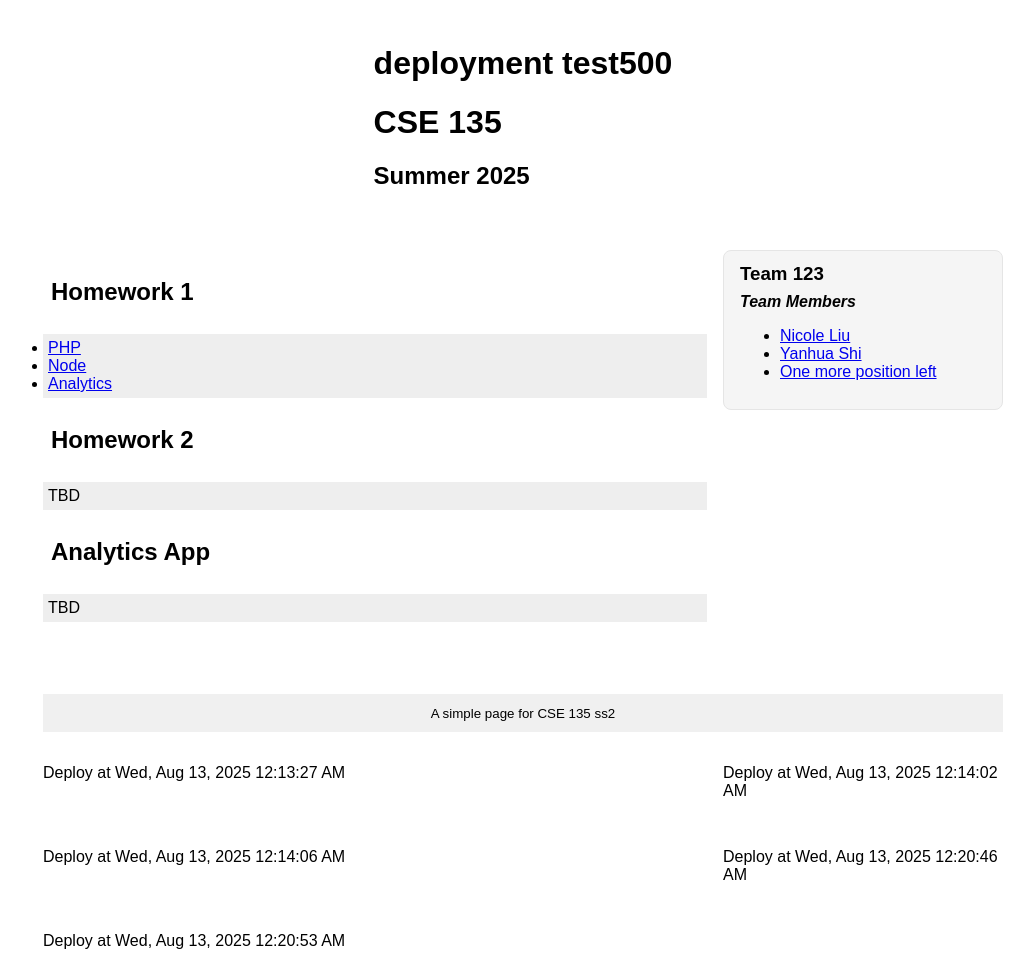
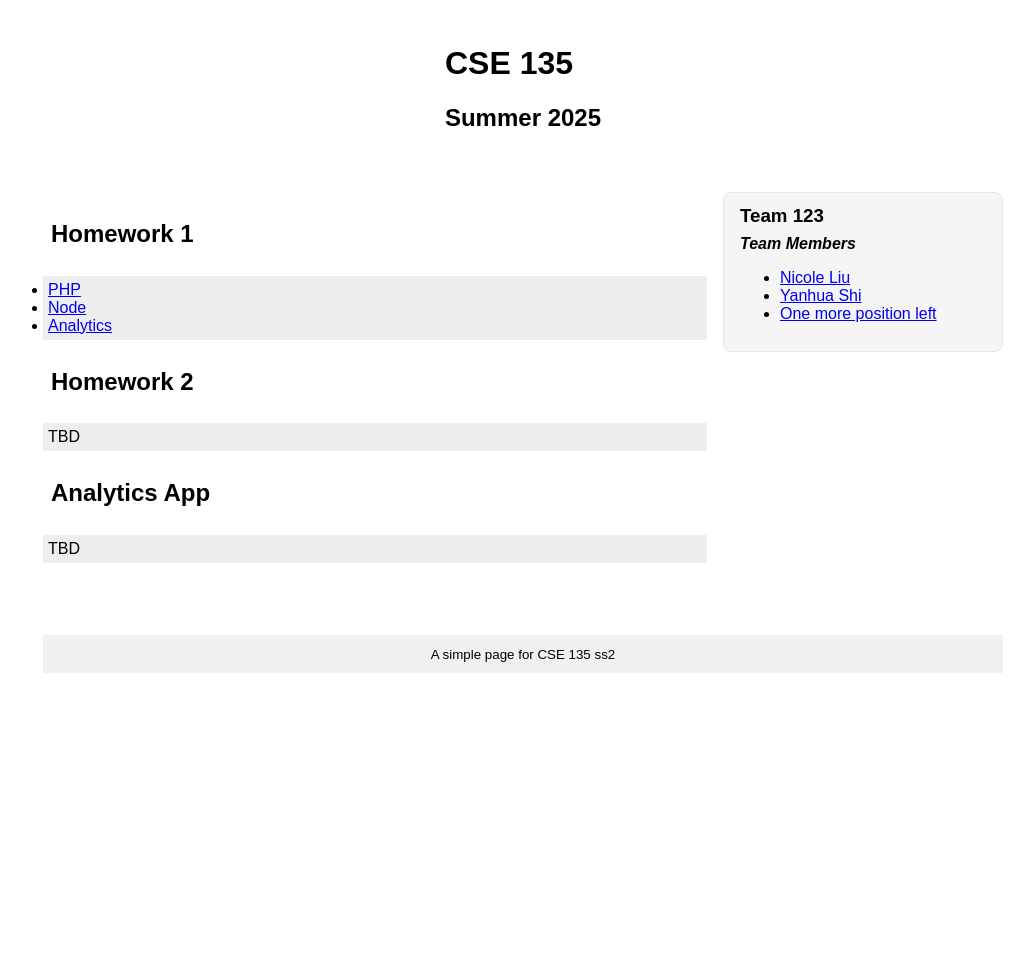
Before and after one commit to yas033/cse135-2025-ss2-HW2, a plain HTML site: page index.html in a window 1280 px wide. Shown: the whole page, without its empty margins (117-1151 px from the left). After the commit the page ends 800 px from the top, so only its background shows below. Drawn offline with Linux system fonts and the light colour scheme.

Commit message:
Update index.html

```diff
--- a/index.html
+++ b/index.html
@@ -61,7 +61,6 @@
 
 <body>
   <header>
-    <h1>deployment test500</h1>
     <h1>CSE 135</h1>
     <h2>Summer 2025</h2>
   </header>
@@ -93,9 +92,3 @@
     <footer><small>A simple page for CSE 135 ss2</small></footer>
 </body>
 </html>
-
-<p>Deploy at Wed, Aug 13, 2025 12:13:27 AM</p>
-<p>Deploy at Wed, Aug 13, 2025 12:14:02 AM</p>
-<p>Deploy at Wed, Aug 13, 2025 12:14:06 AM</p>
-<p>Deploy at Wed, Aug 13, 2025 12:20:46 AM</p>
-<p>Deploy at Wed, Aug 13, 2025 12:20:53 AM</p>
```
